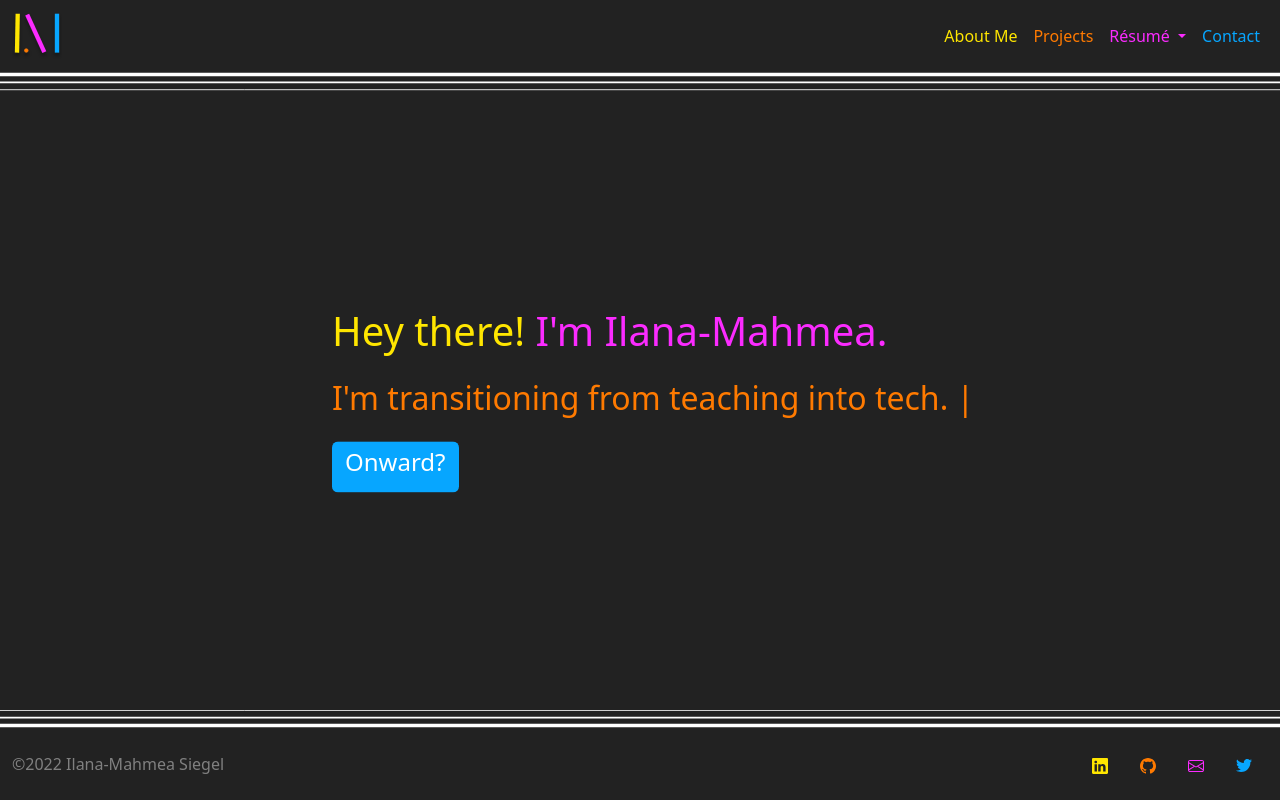
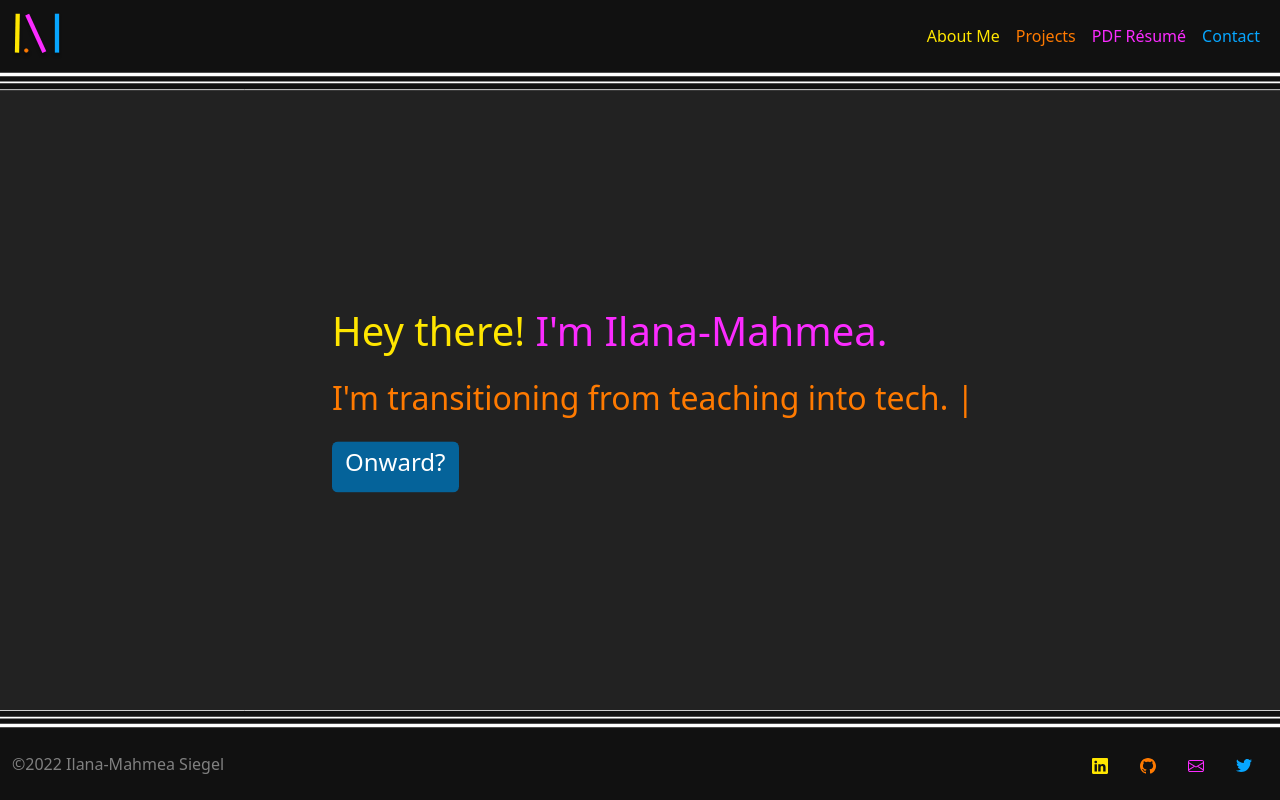
Before and after one commit to m-siegel/m-siegel.github.io, a website: page index.html in a window 1280 px wide. Drawn offline with nearby package versions, Linux system fonts and the light colour scheme.

Commit message:
removed interactive resume page

```diff
--- a/css/index.css
+++ b/css/index.css
@@ -14,9 +14,9 @@ h2 {
 
 #enter {
   color: #FFF;
-  background-color: var(--imas-blue);
+  background-color: var(--imas-blue-med);
 }
 
 #enter:hover {
-  background-color: var(--imas-blue-med);
+  background-color: var(--imas-blue);
 }
--- a/css/main.css
+++ b/css/main.css
@@ -86,7 +86,7 @@ body {
 
 footer,
 header {
-  background-color: var(--imas-dark);
+  background-color: #111;
 }
 
 .imas-contact-side-nav {
--- a/index.html
+++ b/index.html
@@ -69,29 +69,10 @@
                   >Projects</a
                 >
               </li>
-
-              <li class="nav-item dropdown">
-                <a
-                  class="nav-link dropdown-toggle imas-resume"
-                  href="#"
-                  role="button"
-                  data-bs-toggle="dropdown"
-                  aria-expanded="false"
+              <li class="nav-item">
+                <a class="nav-link imas-resume" href="./resume-pdf.pdf"
+                  >PDF R&eacutesum&eacute</a
                 >
-                  R&eacutesum&eacute
-                </a>
-                <ul class="dropdown-menu">
-                  <li>
-                    <a class="dropdown-item" href="./resume-main.html"
-                      >Interactive R&eacutesum&eacute</a
-                    >
-                  </li>
-                  <li>
-                    <a class="dropdown-item" href="./resume-pdf.pdf"
-                      >PDF R&eacutesum&eacute</a
-                    >
-                  </li>
-                </ul>
               </li>
               <li class="nav-item">
                 <a class="nav-link imas-contact" href="./contact-main.html"
```
Also changed, not shown: about-main.html (+3 -22 lines), contact-main.html (+3 -22 lines), projects-main.html (+3 -22 lines).
